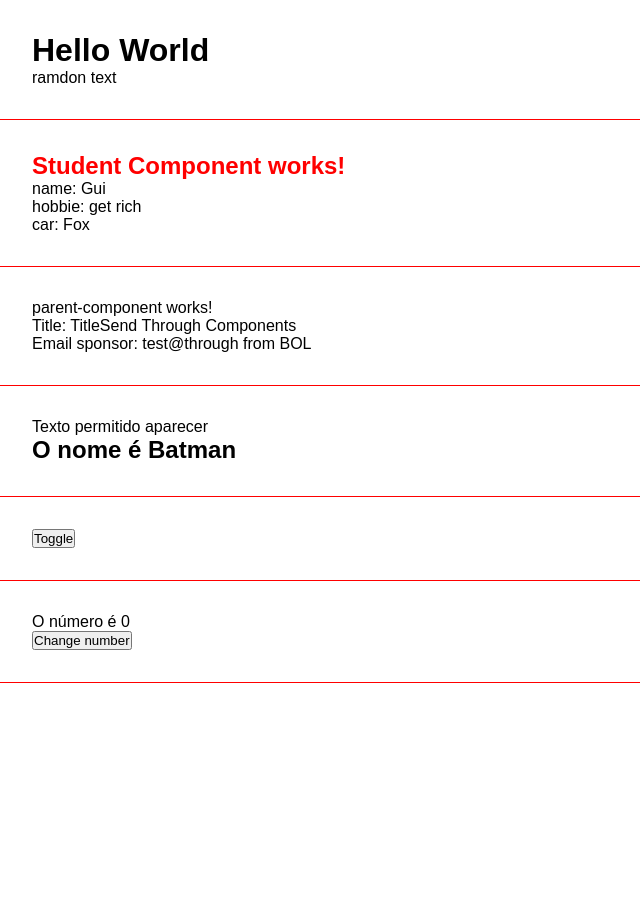
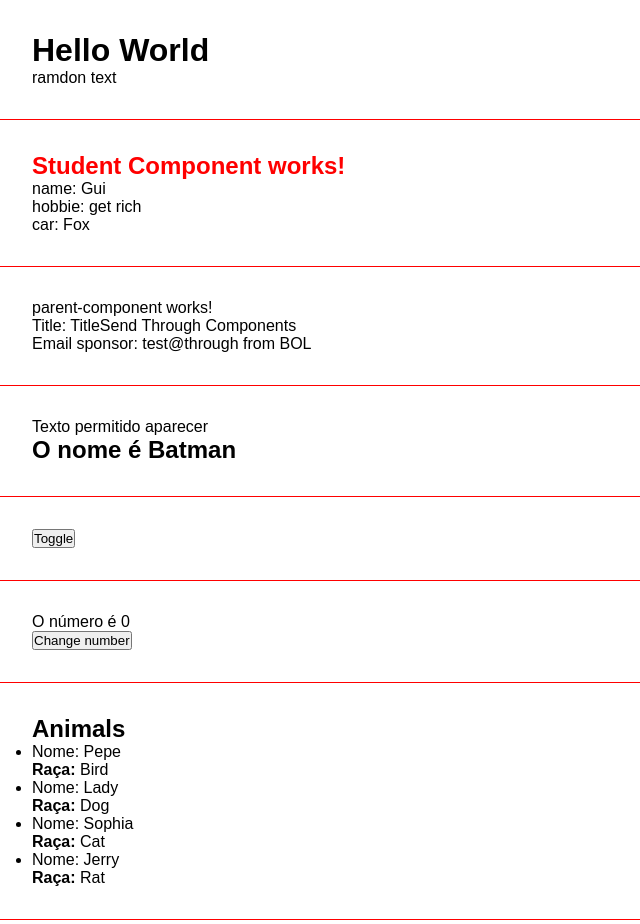
Before and after one commit to guisantogui/angularlearning, an Angular app: page / in a window 1280 px wide. Shown: the top 924 px of the page, without its empty margins (0-640 px from the left). Built offline with nearby package versions, Linux system fonts and the light colour scheme.

Commit message:
renderizando listas

```diff
--- a/src/app/app.component.html
+++ b/src/app/app.component.html
@@ -7,3 +7,4 @@
 <app-ifrender></app-ifrender>
 <app-events></app-events>
 <app-emitter></app-emitter>
+<app-listrender></app-listrender>
--- a/src/app/app.module.ts
+++ b/src/app/app.module.ts
@@ -9,6 +9,7 @@ import { IfrenderComponent } from './components/ifrender/ifrender.component';
 import { EventsComponent } from './components/events/events.component';
 import { EmitterComponent } from './components/emitter/emitter.component';
 import { ChangeNumberComponent } from './components/change-number/change-number.component';
+import { ListrenderComponent } from './components/listrender/listrender.component';
 
 @NgModule({
   declarations: [
@@ -18,7 +19,8 @@ import { ChangeNumberComponent } from './components/change-number/change-number.
     IfrenderComponent,
     EventsComponent,
     EmitterComponent,
-    ChangeNumberComponent
+    ChangeNumberComponent,
+    ListrenderComponent
   ],
   imports: [
     BrowserModule,
--- /dev/null
+++ b/src/app/components/listrender/listrender.component.html
@@ -0,0 +1,6 @@
+<div class="class">
+  <h2>Animals</h2>
+  <ul>
+    <li *ngFor="let animal of animals" > Nome: {{ animal.name }} <br/> <b>Raça:</b> {{ animal.type }} </li>
+  </ul>
+</div>
--- /dev/null
+++ b/src/app/components/listrender/listrender.component.ts
@@ -0,0 +1,22 @@
+import { Component, OnInit } from '@angular/core';
+
+@Component({
+  selector: 'app-listrender',
+  templateUrl: './listrender.component.html',
+  styleUrls: ['./listrender.component.css']
+})
+export class ListrenderComponent implements OnInit {
+
+  animals = [
+    { name: "Pepe", type :"Bird" },
+    { name: "Lady", type :"Dog" },
+    { name: "Sophia", type :"Cat" },
+    { name: "Jerry", type :"Rat" },
+  ]
+
+  constructor() { }
+
+  ngOnInit(): void {
+  }
+
+}
```
Also changed, not shown: src/app/components/listrender/listrender.component.css (added), 1 other file (tests, documents, lock files or other folders).
